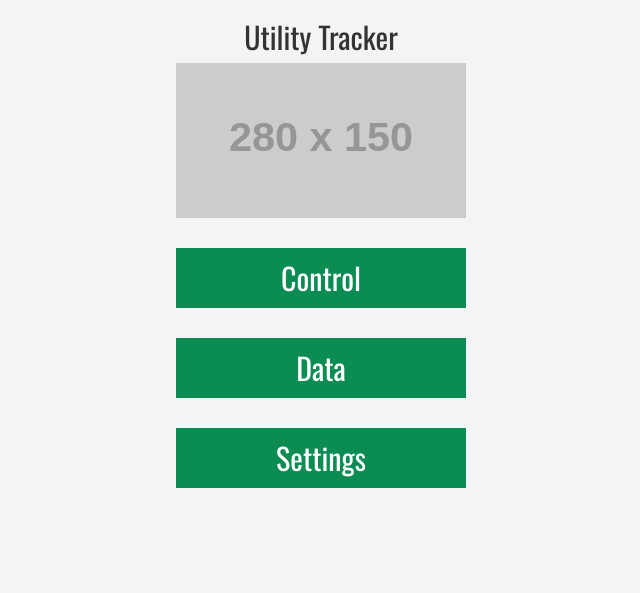
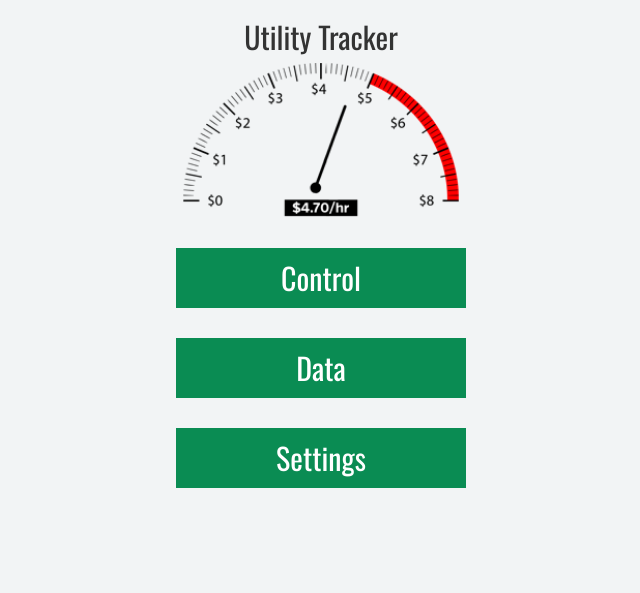
Before and after one commit to dereklh4/cs256utilitytracker, a website: page index.html in a window 1280 px wide. Shown: the whole page, without its empty margins (319-959 px from the left). Drawn offline with nearby package versions, Linux system fonts and the light colour scheme; placeholder pictures from the web are drawn by us.

Commit message:
added gauge to homepage

```diff
--- a/index.html
+++ b/index.html
@@ -19,7 +19,7 @@
         <h2 class="title">Utility Tracker</h2>
 
         <div id="gauge">
-             <img src="http://placehold.it/280x150">
+             <img src="./content/gauge.png">
         </div>
 
         <div id="buttons">
```
Also changed, not shown: content/gauge.png (added).
